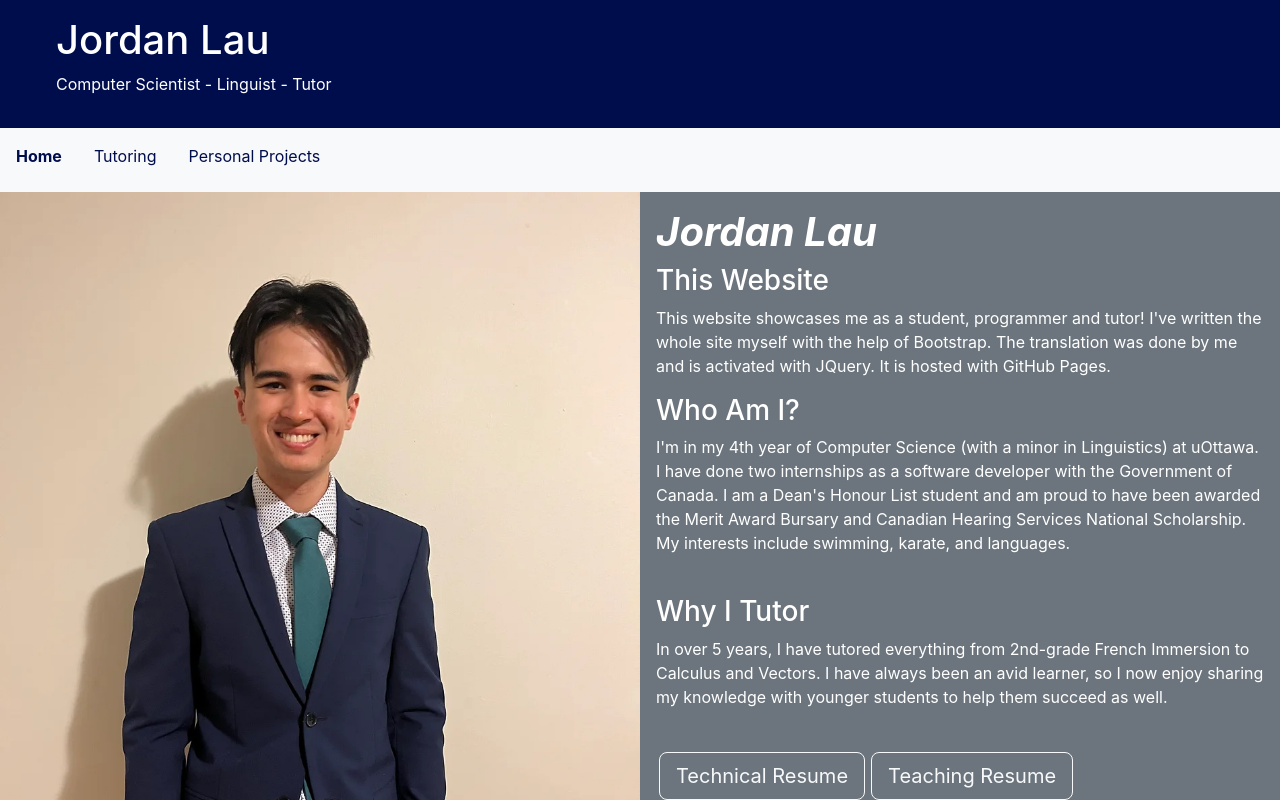
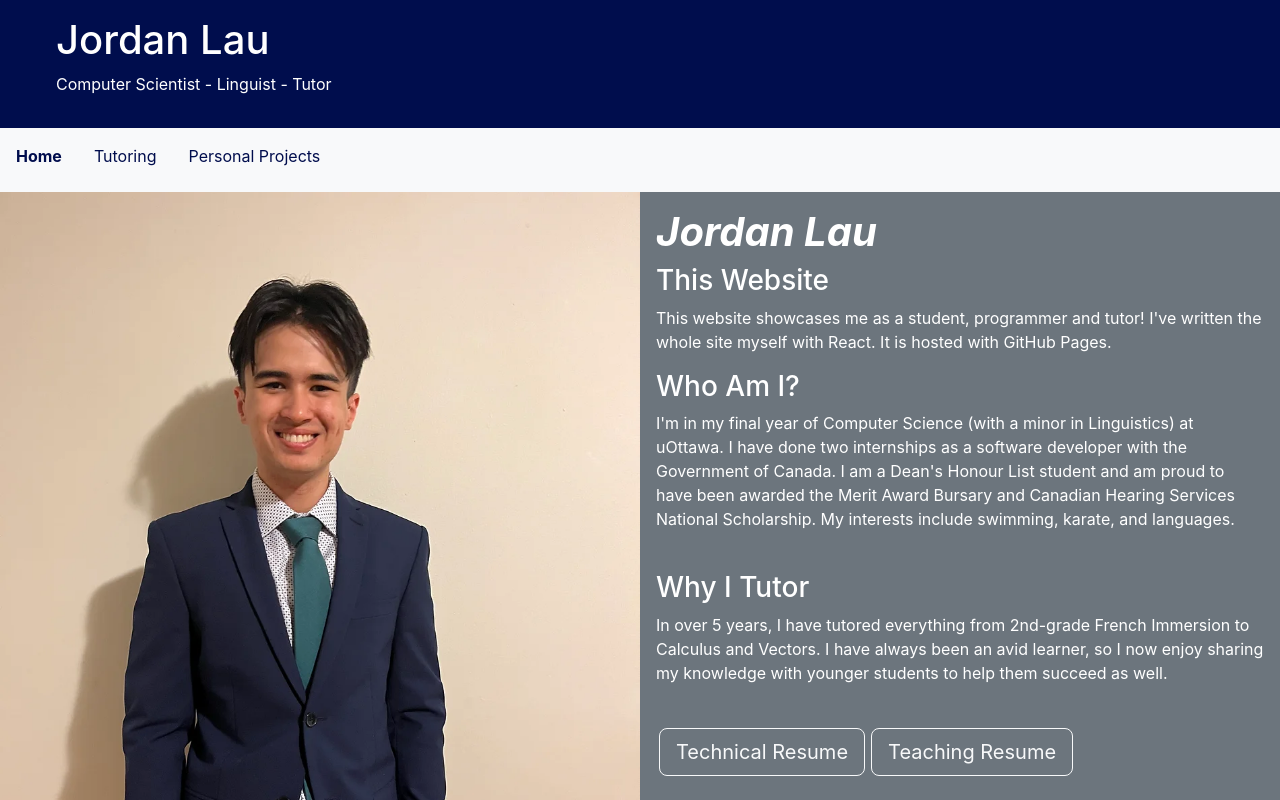
Before and after one commit to jordanxlau/jordanxlau.github.io, a React (Create React App) app: page /#/en in a window 1280 px wide. Shown: the top 800 px of the page. Built offline with nearby package versions, Linux system fonts and the light colour scheme.

Commit message:
update: bio

```diff
--- a/src/App.js
+++ b/src/App.js
@@ -2,11 +2,11 @@ function App({lang}) {
   var english = lang === 'en';
 
   var all_about_me = english ? "Who Am I?" : "Qui Suis-Je?";
-  var intro = english ? "I'm in my 4th year of Computer Science (with a minor in Linguistics) at uOttawa. I have done two internships as a software developer with the Government of Canada. I am a Dean's Honour List student and am proud to have been awarded the Merit Award Bursary and Canadian Hearing Services National Scholarship. My interests include swimming, karate, and languages."
-  : "Je suis en 4ième année d'Informatique à uOttawa avec une mineure en Linguistique. J'étais deux fois un stagiaire en développment de logiciels pour le Gouvernement Fédérale. Je suis membre des palmarès du doyen et fier d'avoir reçu la bourse « Merit Award Bursary » ainsi que La Bourse d'Études des SCO. Je pratique la natation et le karaté, et je m'intéresse aussi aux langues."
+  var intro = english ? "I'm in my final year of Computer Science (with a minor in Linguistics) at uOttawa. I have done two internships as a software developer with the Government of Canada. I am a Dean's Honour List student and am proud to have been awarded the Merit Award Bursary and Canadian Hearing Services National Scholarship. My interests include swimming, karate, and languages."
+  : "Je suis en dernière année d'Informatique à uOttawa avec une mineure en Linguistique. J'étais deux fois un stagiaire en développment de logiciels pour le Gouvernement Fédérale. Je suis membre des palmarès du doyen et fier d'avoir reçu la bourse « Merit Award Bursary » ainsi que La Bourse d'Études des SCO. Je pratique la natation et le karaté, et je m'intéresse aussi aux langues."
   var this_website = english ? "This Website" : "Ce Site";
-  var this_website_explanation = english ? "This website showcases me as a student, programmer and tutor! I've written the whole site myself with the help of Bootstrap. The translation was done by me and is activated with JQuery. It is hosted with GitHub Pages."
-  : "Ce site me présente comme étudiant, tuteur et développeur de logiciels! Je l'ai fait moi-même avec Bootstrap. La traduction est la mienne aussi, est elle est activée avec JQuery. Le site est publié sur GitHub Pages.";
+  var this_website_explanation = english ? "This website showcases me as a student, programmer and tutor! I've written the whole site myself with React. It is hosted with GitHub Pages."
+  : "Ce site me présente comme étudiant, tuteur et développeur de logiciels! Je l'ai fait moi-même avec React. Le site est publié sur GitHub Pages.";
   var why_i_tutor = english ? "Why I Tutor" : "Pourquoi Je Suis un Tuteur";
   var tutoring_intro = english ? "In over 5 years, I have tutored everything from 2nd-grade French Immersion to Calculus and Vectors. I have always been an avid learner, so I now enjoy sharing my knowledge with younger students to help them succeed as well."
   : "Dans plus que 5 ans, j'ai enseigné les élèves d'élémentaire jusqu'au lycée, en immersione française au calcul. Ayant toujours aimé apprendre, maintenant, j'aime partager mes connaissances avec mes élèves afin de les aider réussir.";
```
